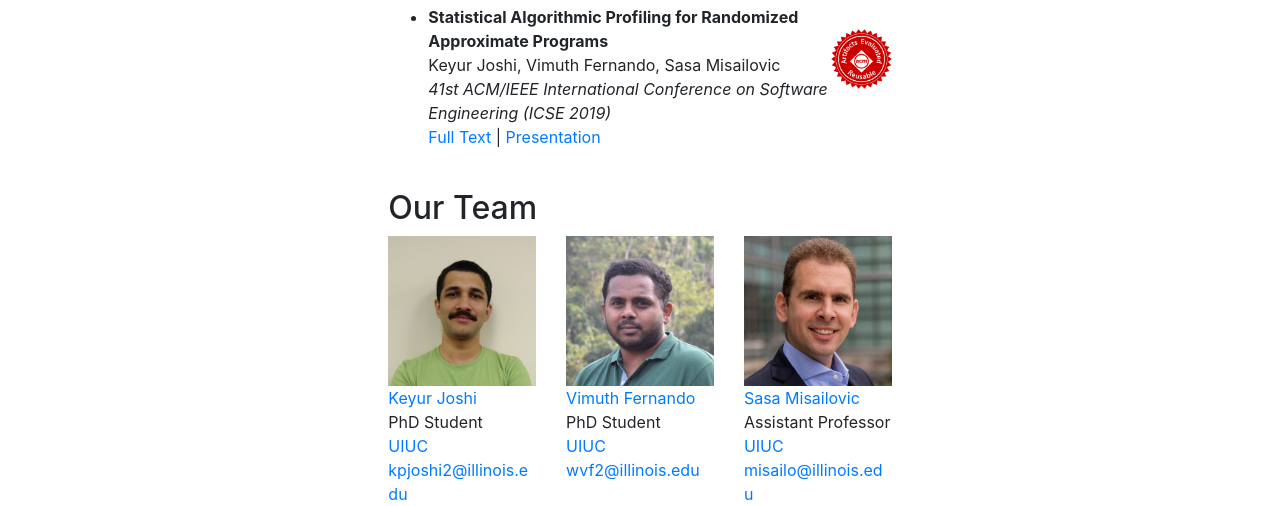
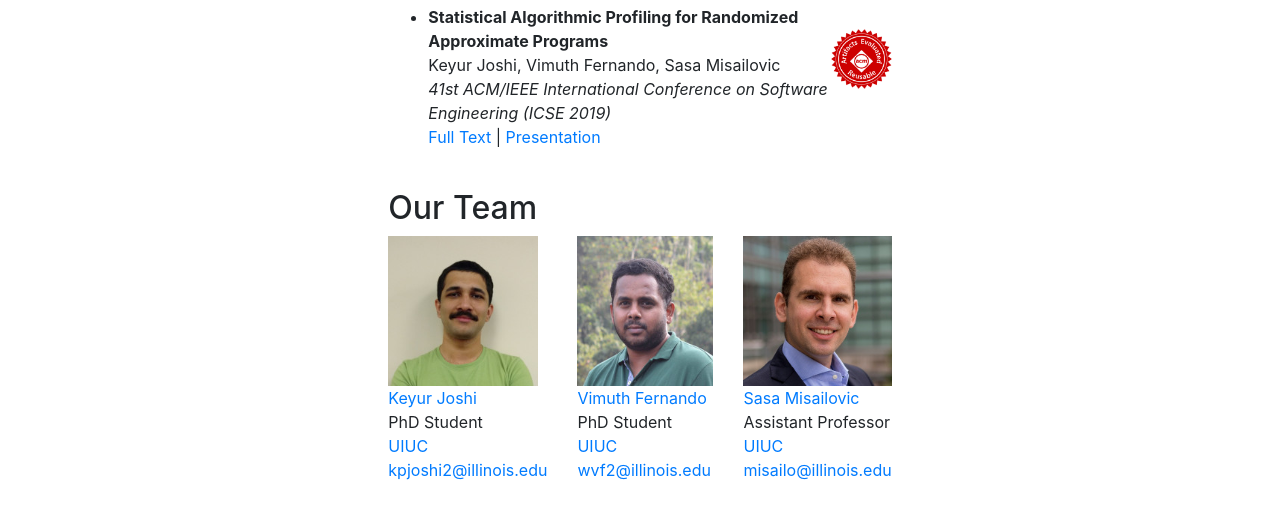
Before and after one commit to uiuc-arc/axprof.github.io, a plain HTML site: page index.html in a window 1280 px wide. Shown: the part 578-1084 px from the top of the page. After the commit the page ends 1060 px from the top, so only its background shows below. Drawn offline with nearby package versions, Linux system fonts and the light colour scheme.

Commit message:
Remove image width from css
Was causing weird stuff when resizing window to phone width.

```diff
--- a/style.css
+++ b/style.css
@@ -1,7 +1,3 @@
-div.teammember {
-    width: 40px;
-}
-
 .container  .img-responsive {
     display: block;
     width: auto;
```
